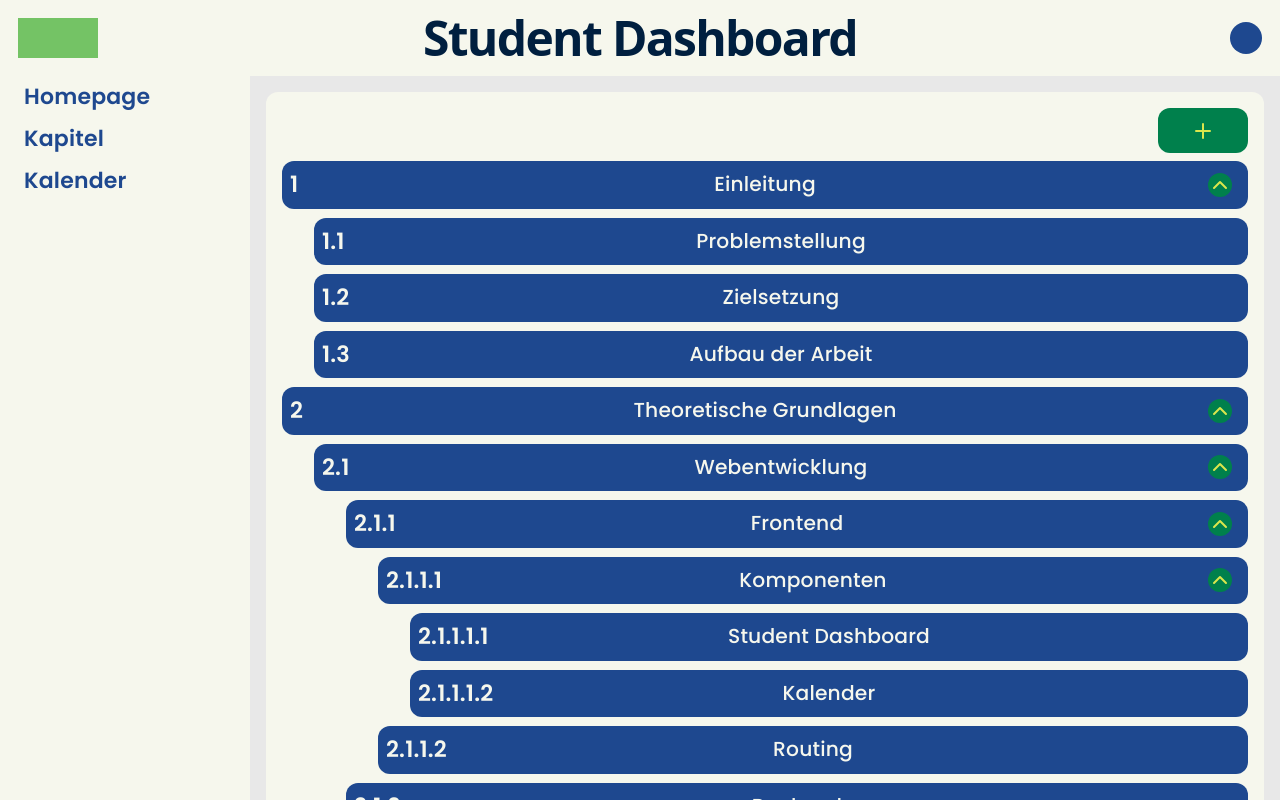
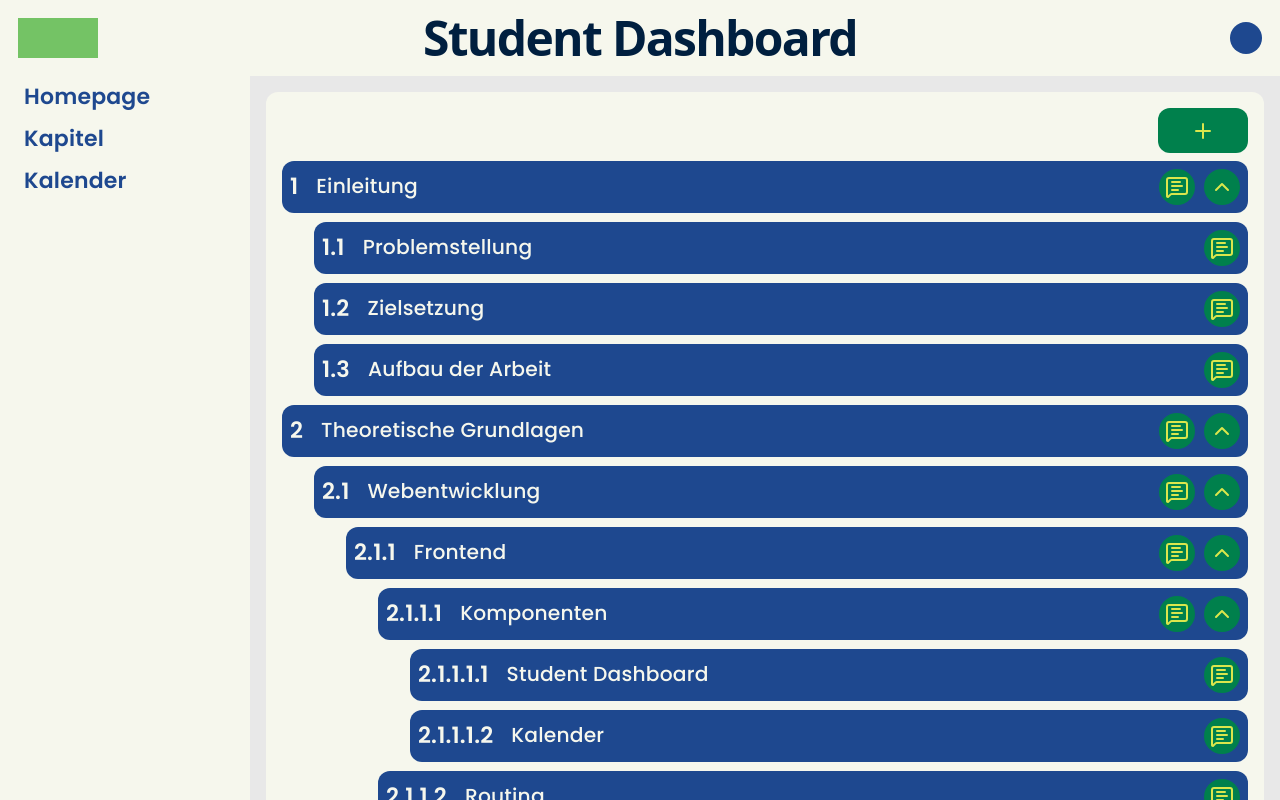
Before and after one commit to DerKeck05/MME_SS26_Gruppe_H_Thesis_expose, a React (Vite) app in the folder frontend/: page /student/outline in a window 1280 px wide. Shown: the top 800 px of the page. Built offline with nearby package versions, Linux system fonts and the light colour scheme; no server answers.

Commit message:
Added Comment Button and changed a bit the layout of the outline

```diff
--- a/frontend/src/student_pages/outline_pages/outline-component.tsx
+++ b/frontend/src/student_pages/outline_pages/outline-component.tsx
@@ -26,6 +26,7 @@ function OutlineComponent() {
                                  title={chapter.title}
                                  level={getChapterNumbers(chapter, dummyData).split(".").length - 1}
                                  isParent={dummyData.some(child => child.parentId === chapter.id)}
+                                 hasComment={true}
                     />
                 );
             })}
--- a/frontend/src/student_pages/outline_pages/outline-item.tsx
+++ b/frontend/src/student_pages/outline_pages/outline-item.tsx
@@ -1,37 +1,65 @@
 import {useState} from "react";
-import {ChevronDown, ChevronUp} from "lucide-react";
+import {ChevronDown, ChevronUp, MessageSquareText} from "lucide-react";
 
 interface ChapterDisplay {
     chapterNumber: string;
     title: string;
     level: number;
     isParent: boolean;
+    hasComment: boolean;
 }
 
-function OutlineItem({chapterNumber, title, level, isParent}: ChapterDisplay) {
+function OutlineItem({
+                         chapterNumber,
+                         title,
+                         level,
+                         isParent,
+                         hasComment
+                     }: ChapterDisplay) {
     const [showChildren, setShowChildren] = useState(true);
 
     return (
-
-
         <div
-            className="outline-item grid grid-cols-[40px_1fr_40px] items-center p-(--spacing-small) bg-night-blue text-(--white) rounded-(--border-radius) "
+            className="
+        outline-item
+        grid
+        grid-cols-[auto_1fr_auto]
+        items-center
+        gap-4
+        p-(--spacing-small)
+        bg-night-blue
+        text-(--white)
+        rounded-(--border-radius)
+    "
             style={{
                 marginLeft: `${level * 32}px`
             }}
         >
+            {/* Kapitelnummer */}
             <p className="font-semibold text-xl">
                 {chapterNumber}
             </p>
 
-            <p className="font-medium text-lg text-center">
+            {/* Titel */}
+            <p className="font-medium text-lg text-left">
                 {title}
             </p>
 
-            <div className="flex justify-center">
+            {/* Buttons */}
+            <div className="flex items-center justify-end gap-2">
+                {hasComment && (
+                    <button
+                        className="flex h-8 w-8 items-center justify-center rounded-full"
+                        onClick={() => {
+                        }}
+                    >
+                        <MessageSquareText/>
+                    </button>
+                )}
+
                 {isParent && (
                     <button
-                        className="show-children-button rounded-full"
+                        className="flex h-8 w-8 items-center justify-center rounded-full"
                         onClick={() => setShowChildren(!showChildren)}
                     >
                         {showChildren ? <ChevronUp/> : <ChevronDown/>}
```
